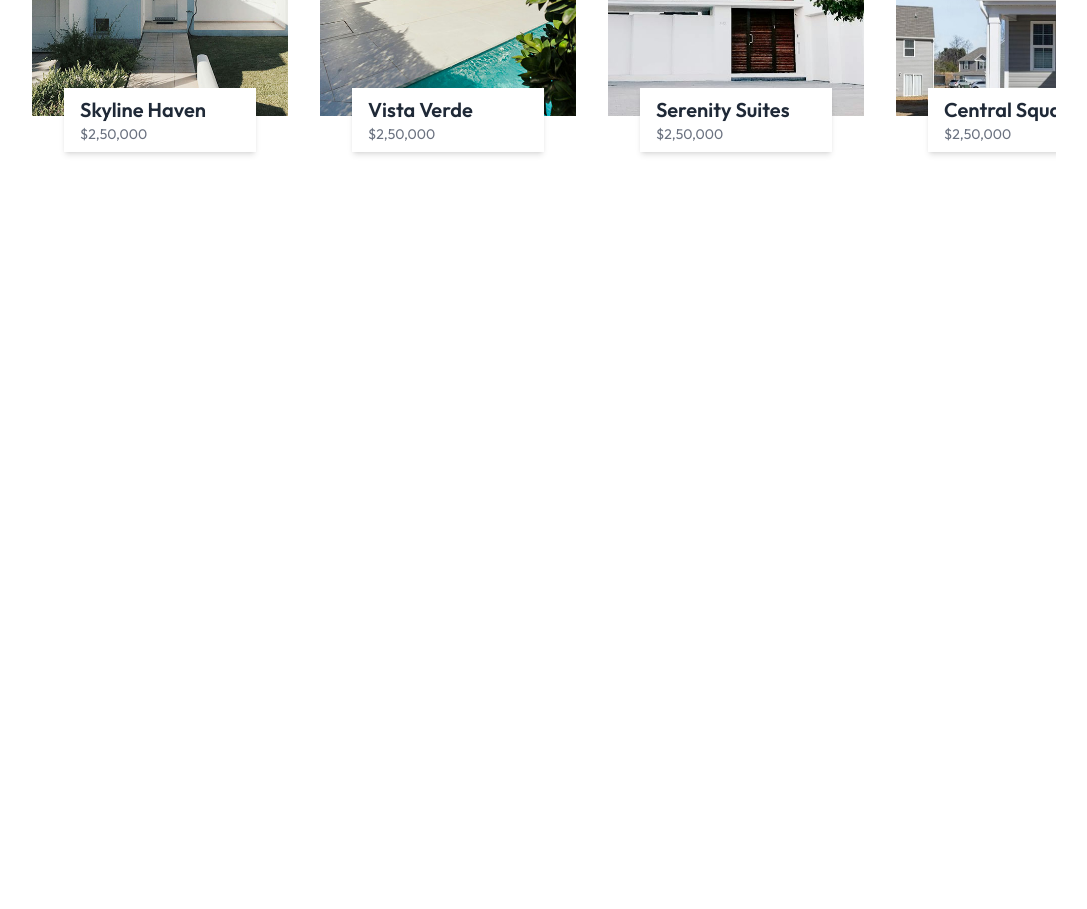
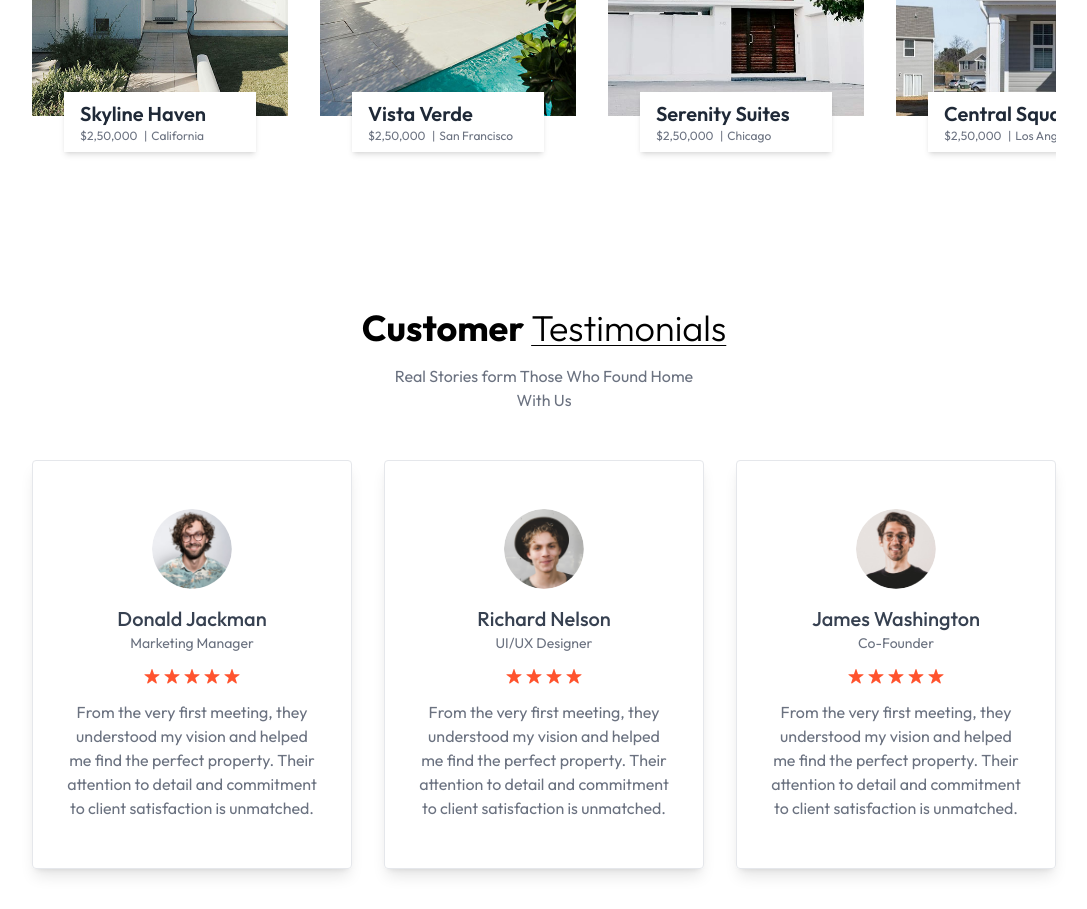
Before and after one commit to Rahulmohanty637/real-estate, a React (Vite) app: page / in a window 1280 px wide. Shown: the part 2180-3089 px from the top of the page, without its empty margins (96-1183 px from the left). Before the commit the page ends 2448 px from the top, so only its background shows below. Built offline with nearby package versions, Linux system fonts and the light colour scheme.

Commit message:
Testimonial Section

```diff
--- a/index.html
+++ b/index.html
@@ -1,5 +1,5 @@
 <!DOCTYPE html>
-<html lang="en">
+<html lang="en" class="scroll-smooth">
   <head>
     <meta charset="UTF-8" />
     <link rel="icon" type="image/svg+xml" href="/favicon.svg" />
--- a/src/App.jsx
+++ b/src/App.jsx
@@ -2,6 +2,7 @@
 import Header from "./components/Header";
 import About from "./components/About";
 import Projects from "./components/Projects";
+import Testimonials from "./components/Testimonials";
 
 const App = () => {
   return (
@@ -9,6 +10,7 @@
       <Header />
       <About />
       <Projects />
+      <Testimonials />
     </div>
   );
 };
--- a/src/components/Projects.jsx
+++ b/src/components/Projects.jsx
@@ -83,7 +83,10 @@
                   <h2 className="text-xl font-semibold text-gray-800">
                     {project.title}
                   </h2>
-                  <p className="text-gray-500 text-sm">{project.price}</p>
+                  <p className="text-gray-500 text-xs">
+                    {project.price} <span className="px-1">|</span>
+                    {project.location}
+                  </p>
                 </div>
               </div>
             </div>
--- /dev/null
+++ b/src/components/Testimonials.jsx
@@ -0,0 +1,48 @@
+import React from "react";
+import { assets, testimonialsData } from "../assets/assets";
+
+const Testimonials = () => {
+  return (
+    <div
+      className="container mx-auto py-10 lg:px-32 w-full overflow-hidden"
+      id="Testimonials"
+    >
+      <h1 className="text-2xl sm:text-4xl font-bold text-center mb-4">
+        Customer{" "}
+        <span className="underline underline-offset-4 decoration-1 under font-light">
+          Testimonials
+        </span>
+      </h1>
+      <p className="text-center text-gray-500 mb-12 max-w-80 mx-auto">
+        Real Stories form Those Who Found Home With Us
+      </p>
+
+      <div className="flex flex-wrap justify-center gap-8">
+        {testimonialsData.map((testimonial, index) => (
+          <div
+            key={index}
+            className="max-w-[320px] border shadow-lg rounded px-8 py-12 text-center"
+          >
+            <img
+              src={testimonial.image}
+              alt={testimonial.alt}
+              className="w-20 h-20 rounded-full mx-auto mb-4"
+            />
+            <h2 className="text-xl text-gray-700 font-medium">
+              {testimonial.name}
+            </h2>
+            <p className="text-gray-500 mb-4 text-sm">{testimonial.title}</p>
+            <div className="flex justify-center gap-1 text-gray-500 mb-4">
+              {Array.from({ length: testimonial.rating }, (item, index) => (
+                <img key={index} src={assets.star_icon} alt="" />
+              ))}
+            </div>
+            <p className="text-gray-500">{testimonial.text}</p>
+          </div>
+        ))}
+      </div>
+    </div>
+  );
+};
+
+export default Testimonials;
```
